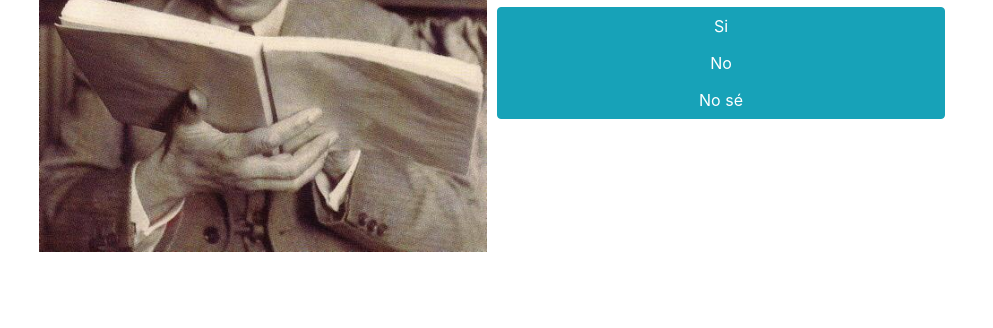
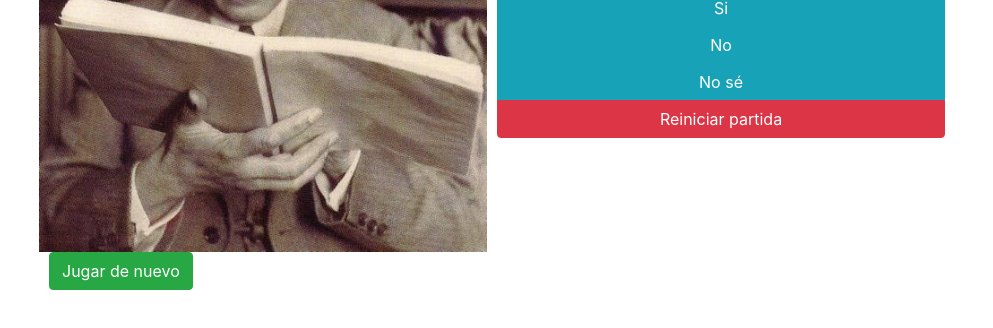
Before and after one commit to 3rw4t/adivinator, a plain HTML site: page index.html in a window 1280 px wide. Both pictures are taken after a click on the button "¡Empezar!". Shown: the part 304-632 px from the top of the page, without its empty margins (143-1136 px from the left). Drawn offline with nearby package versions, Linux system fonts and the light colour scheme.

Commit message:
Adición de un par de botones de reinicio

```diff
--- a/index.html
+++ b/index.html
@@ -22,9 +22,11 @@
           <button type="button" class="btn btn-info btn-block" onclick="boton('si')" >Si</button>
           <button type="button" class="btn btn-info btn-block" onclick="boton('no')">No</button>
           <button type="button" class="btn btn-info btn-block" onclick="boton('nose')">No sé</button>
+          <button type="button" class="btn btn-danger btn-block" onclick="reinicio()">Reiniciar partida</button>
         </div>
          <button type="button" class="btn btn-info btn-block" onclick="empezarjuego()" id="buttonem" style="width: 100%; max-width: 500px;">¡Empezar!</button>
       </div>
+      <div style="grid-column: 1/ span 2;"><button id="btnreinicio" type="button" class="btn btn-success" onclick="reinicio()">Jugar de nuevo</button></div>
     </div>
     <script type="text/javascript" src="script.js"></script>
     <!-- Optional JavaScript -->
```
